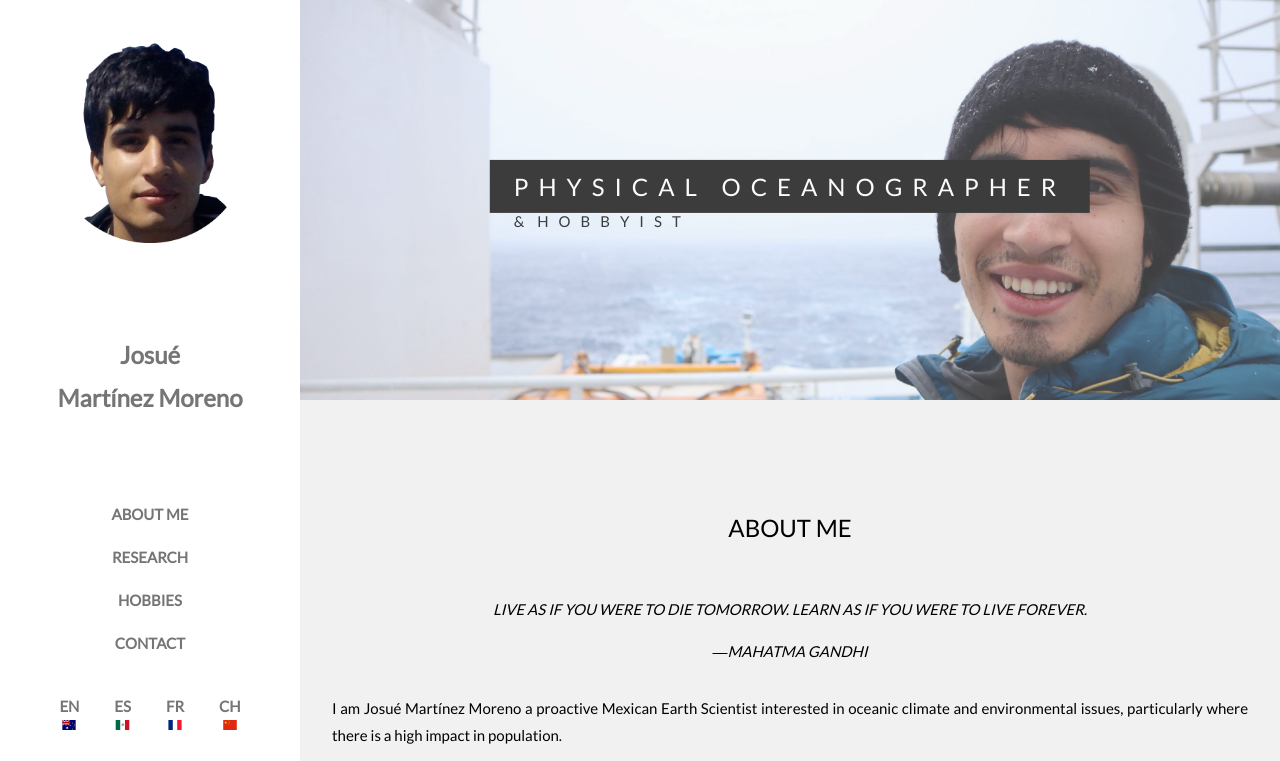
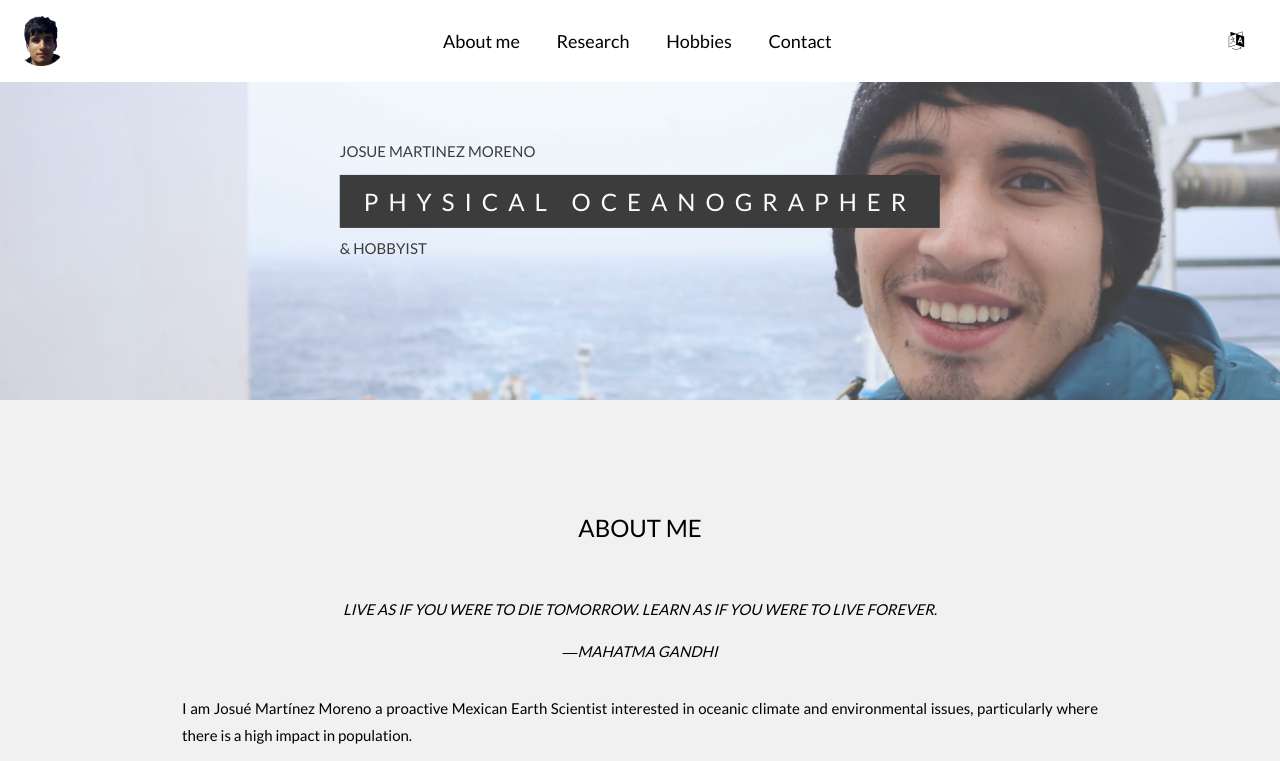
Before and after one commit to josuemtzmo/josuemtzmo.github.io, a plain HTML site: page index.html in a window 1280 px wide. Shown: the top 761 px of the page. Drawn offline with nearby package versions, Linux system fonts and the light colour scheme.

Commit message:
Horizontal interaction line

```diff
--- a/index.html
+++ b/index.html
@@ -26,17 +26,7 @@
 
 
     <!-- Navbar (sit on top) -->
-    <nav class="w3-sidebar w3-bar-block w3-white w3-animate-left w3-text-grey w3-collapse w3-top w3-center" style="z-index: 3; width: 300px; font-weight: bold; display: none;" id="mySidebar">
-        <br>
-        <img src="./images/me_face.png" class="w3-padding-16 w3-center w3-round w3-image" alt="Photo of Me" width="200px" height="200px">
-        <h3 class="w3-padding-64 w3-center">
-            <b>Josué<br>Martínez Moreno</b>
-        </h3>
-        <a href="#about" onclick="w3_close()" class="w3-bar-item w3-button trn">ABOUT ME</a>
-        <a href="#research" onclick="w3_close()" class="w3-bar-item w3-button trn">RESEARCH</a>
-        <a href="#hobbies" onclick="w3_close()" class="w3-bar-item w3-button trn">HOBBIES</a>
-        <a href="#contact" onclick="w3_close()" class="w3-bar-item w3-button trn">CONTACT</a>
-
+    <nav class="w3-white w3-animate-down w3-text-grey w3-collapse w3-center langmenu" style="display: none" id="myLangmenu">
         <div class="languages">
             <a class="w3-button w3-round lang_selector" role="button" data-value="en" id="language" name="english">EN <div class="au"></div> </a>
             <a class="w3-button w3-round lang_selector" role="button" data-value="es" id="language" name="espanol">ES <div class="mx"></div> </a>
@@ -45,26 +35,33 @@
         </div>
     </nav>
 
-    <div class="w3-main" style="margin-left:300px">
-        <header class="w3-container w3-top w3-hide-large w3-white w3-xlarge w3-padding-16">
-            <img src="./images/me_face.png" class="w3-left w3-round w3-image" alt="Photo of Me" width="50" height="50">
-            <span class="w3-left w3-padding w3-large">
-                Josué Martínez Moreno
-            </span>
-            <a href="javascript:void(0)" class="w3-right w3-button w3-white w3-round" onclick="w3_open()">
-                <i class="fa fa-bars fa-fw" id="menuIcon"></i>
-            </a>
+    <div class="w3-main">
+        <header class="w3-container w3-top w3-white w3-xlarge w3-padding-16" style="z-index:5">
+			<a href="#home" class="w3-left w3-large">
+				<img src="./images/me_face.png" class="w3-left w3-round w3-image" alt="Photo of Me" width="50" height="50">
+			</a>
+			<div class="w3-center w3-hide-small">
+
+				<a href="#about" onclick="w3_lang_close()" class="w3-button w3-large trn">About me</a>
+				<a href="#research" onclick="w3_lang_close()" class="w3-button w3-large trn">Research</a>
+				<a href="#hobbies" onclick="w3_lang_close()" class="w3-button w3-large trn">Hobbies</a>
+				<a href="#contact" onclick="w3_lang_close()" class="w3-button w3-large trn">Contact</a>
+
+				<a href="javascript:void(0)" class="w3-button w3-large w3-right" onclick="w3_lang()" id="lang-button">
+					<i class="fa fa-language fa-fw" id="LangIcon"></i>
+				</a>
+			</div>
         </header>
 
-        <div class="w3-overlay w3-hide-large w3-animate-opacity" onclick="w3_close()" style="cursor:pointer" title="close side menu" id="myOverlay"></div>
+        <div class="w3-overlay w3-hide-large w3-animate-opacity" onclick="w3_lang_close()" style="cursor:pointer" title="close side menu" id="myOverlay"></div>
 
 
         <!-- First Parallax Image with Logo Text -->
         <div class="bgimg-1 w3-display-container w3-opacity-min" id="home">
         <div class="w3-display-middle" style="white-space:nowrap;">
+			<span class="w3-left w3-padding-large w3-animate-opacity trn" style="padding-left:0px!important;padding-bottom: 0px!important"> JOSUE MARTINEZ MORENO </span><br><br>
             <span class="w3-center w3-padding-large w3-black w3-xlarge w3-wide w3-animate-opacity trn">PHYSICAL OCEANOGRAPHER</span><br>
-            <span class="w3-wide w3-padding-large w3-hide-small w3-animate-opacity" style="padding-right:0px!important">&</span>
-            <span class="w3-wide w3-padding-large w3-hide-small w3-animate-opacity trn" style="padding-left:0px!important">HOBBYIST</span>
+            <span class="w3-left w3-padding-large w3-hide-small w3-animate-opacity trn" style="padding-left:0px!important">&amp; HOBBYIST</span>
         </div>
         </div>
 
--- a/shared/css/main.css
+++ b/shared/css/main.css
@@ -3,6 +3,17 @@ body, html {
   height: 100%;
   color: #0095B3;
   line-height: 1.8;
+}
+
+.langmenu{
+	z-index: 3;
+	width: 100px;
+	height: 260px;
+	font-weight: bold;
+	top:80px;
+	position: fixed;
+	margin: auto;
+	right: 0;
 }
 
 /* Create a Parallax Effect */
--- a/shared/js/interaction.js
+++ b/shared/js/interaction.js
@@ -28,6 +28,22 @@ function w3_close() {
     document.getElementById("myOverlay").style.display = "none";
     document.getElementById("menuIcon").className = "fa fa-bars fa-fw";
 }
+
+
+function w3_lang() {
+    document.getElementById("myLangmenu").style.display = "block";
+    document.getElementById("myOverlay").style.display = "block";
+    document.getElementById("LangIcon").className = "fa fa-remove fa-fw";
+	document.getElementById("lang-button").setAttribute( "onClick", "w3_lang_close();" );
+}
+
+function w3_lang_close() {
+    document.getElementById("myLangmenu").style.display = "none";
+    document.getElementById("myOverlay").style.display = "none";
+    document.getElementById("LangIcon").className = "fa fa-language fa-fw";
+	document.getElementById("lang-button").setAttribute( "onClick", "w3_lang();" );
+}
+
 
 var slideIndex = 2;
 showSlides(slideIndex);
--- a/shared/js/translate_dict.js
+++ b/shared/js/translate_dict.js
@@ -1,4 +1,20 @@
 var dict = {
+	"About me": {
+	   es: "Acerca de mi",
+	   fr: "Un pue de moi",
+	},
+	"Research": {
+       es: "Investigación",
+	   fr: "Recherche",
+    },
+	"Hobbies": {
+        es: "Pasatiempos",
+		fr: "Loisirs",
+	},
+	"Contact": {
+        es: "Contacto",
+		fr: "Contact",
+    },
     "ABOUT ME": {
        es: "ACERCA DE MI",
 	   fr: "UN PEU DE MOI",
```
Also changed, not shown: 2 other files.
